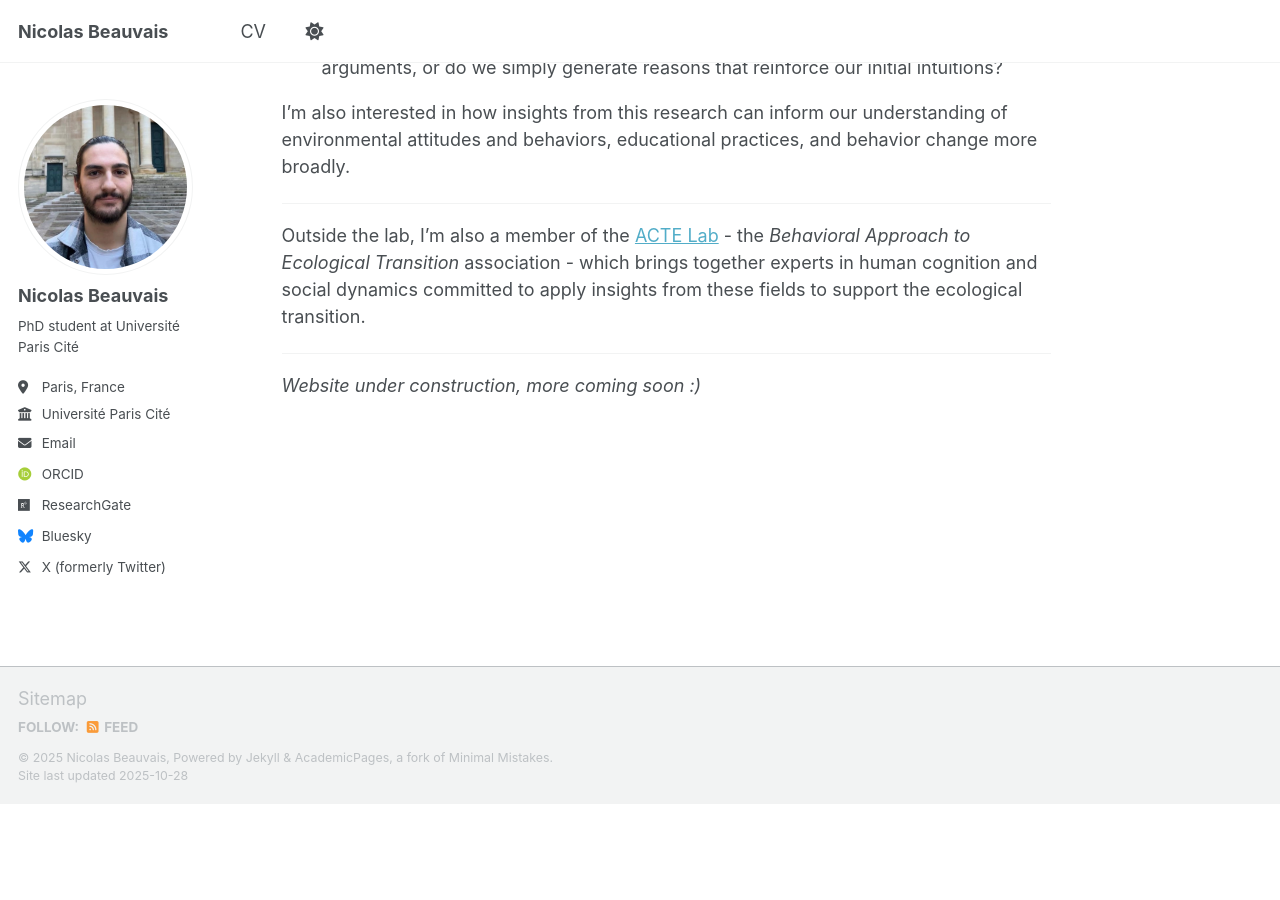
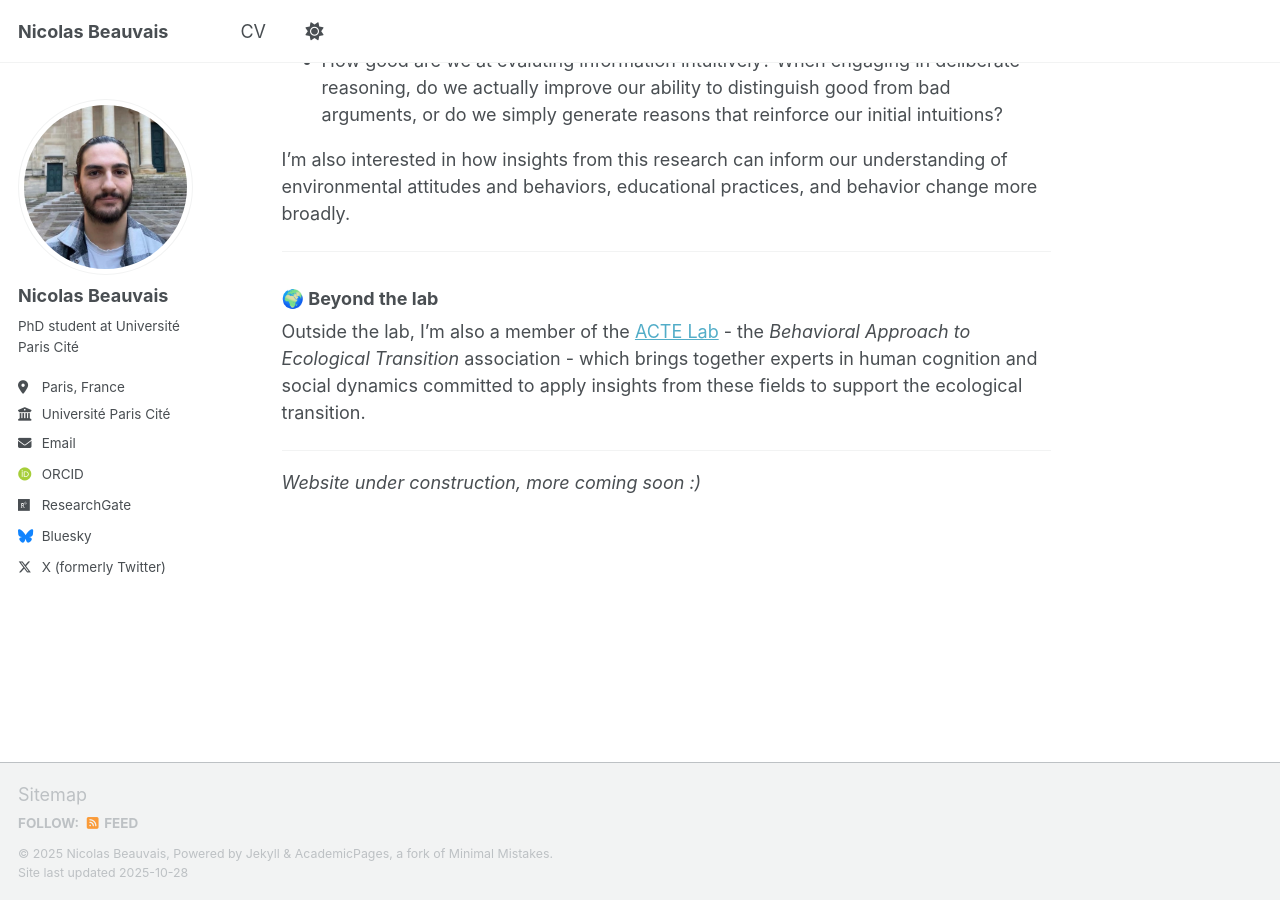
Before and after one commit to nbeauvais/nbeauvais.github.io, a Jekyll site: the page built from _pages/about.md, in a window 1280 px wide and 900 px high, scrolled down 587 px. Built offline with Jekyll 4.4.1, drawn with Linux system fonts in a browser that asks for light colours; some web fonts are replaced; a script that is not in the unit is left out; before the commit the page ends 1391 px from its top, so only the background shows below that.

Commit message:
Enhance about page with new sections and content
Added sections for 'Hello!' and 'Beyond the lab' with additional details.

```diff
--- a/_pages/about.md
+++ b/_pages/about.md
@@ -7,7 +7,7 @@ redirect_from:
   - /about.html
 ---
 
-# Hello!
+## Hello!
 
 I'm Nicolas, a PhD student working on intuitive and deliberate reasoning and decision-making at [LaPsyDÉ](https://www.lapsyde.com/home) (Université Paris Cité & CNRS), supervised by [Wim De Neys](https://www.wdeneys.org/).
 
@@ -29,6 +29,8 @@ I'm also interested in how insights from this research can inform our understand
 
 ---
 
+### 🌍 Beyond the lab
+
 Outside the lab, I'm also a member of the [ACTE Lab](https://acte-lab.org/) - the *Behavioral Approach to Ecological Transition* association - which brings together experts in human cognition and social dynamics committed to apply insights from these fields to support the ecological transition.
 
 ---
```
